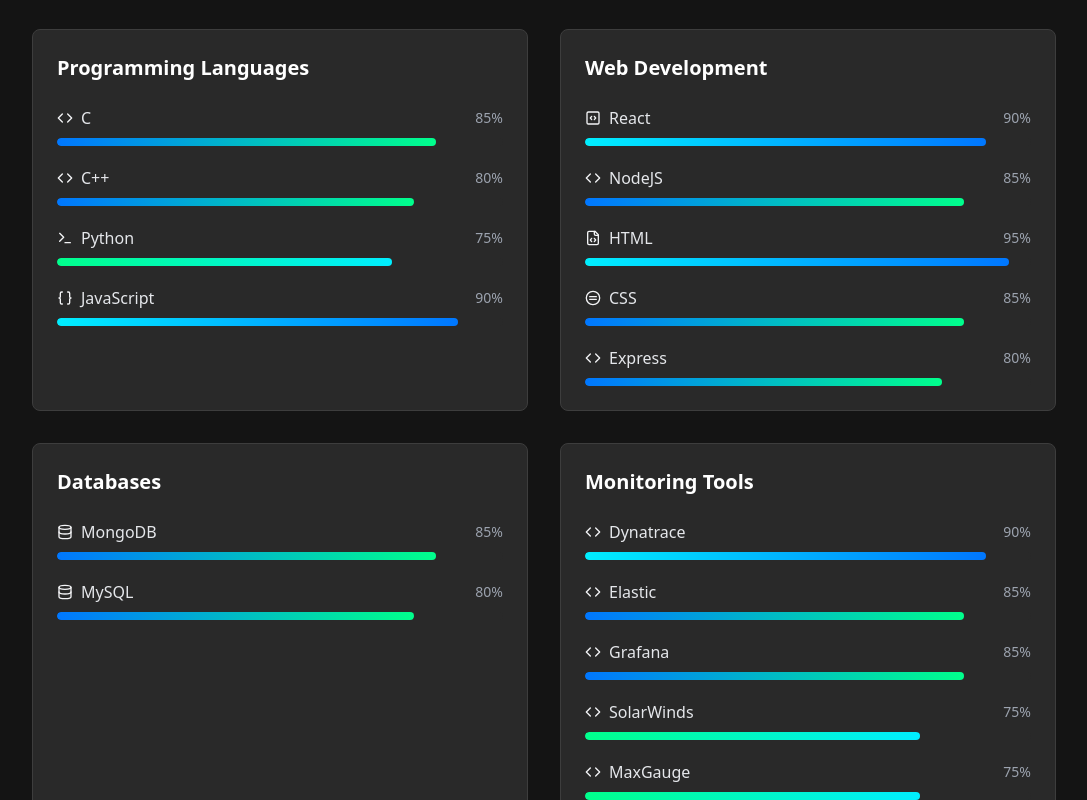
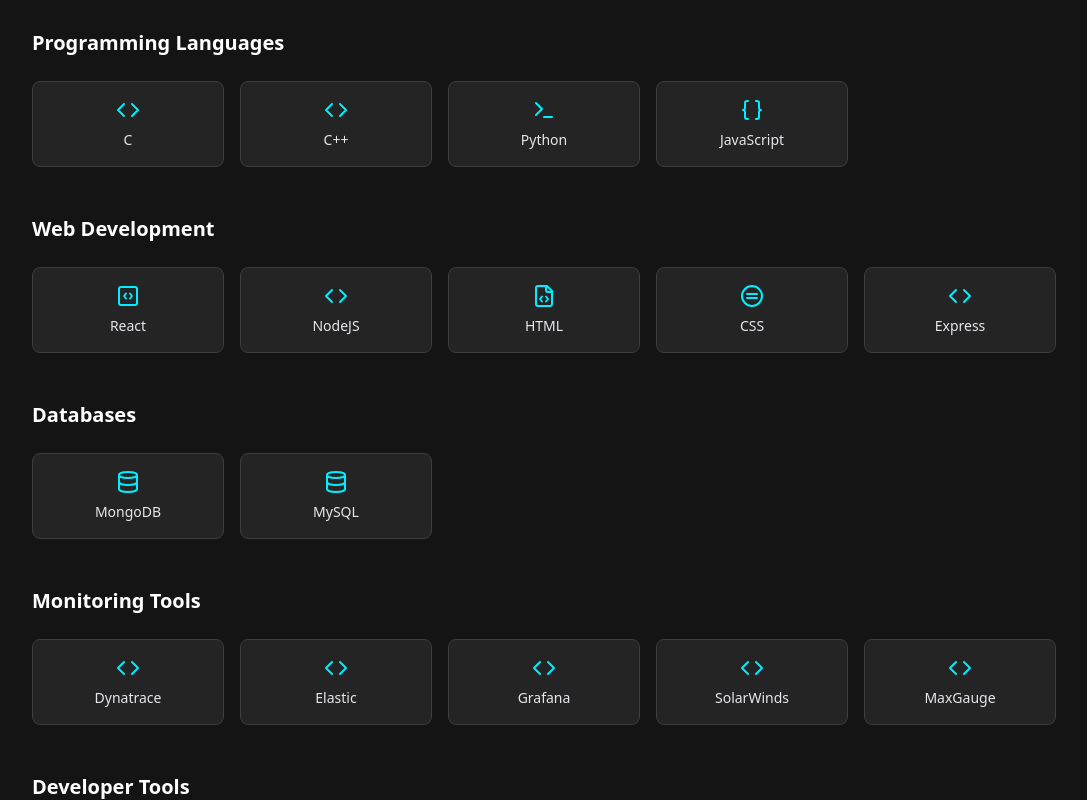
Before and after one commit to rdas757/rdas-portfolio, a React (Vite) app: page / in a window 1280 px wide. Shown: the part 1720-2520 px from the top of the page, without its empty margins (96-1183 px from the left). Built offline with nearby package versions, Linux system fonts and the light colour scheme.

Commit message:
Refactor: Redesign Skills section
Redesigned the Skills section to use a grid layout with skill icons and names only. Removed progress bars and percentages. Implemented a clean, dark-themed grid with tech logos and hover effects.

```diff
--- a/src/components/Skills.tsx
+++ b/src/components/Skills.tsx
@@ -1,10 +1,5 @@
+
 import { Code } from "lucide-react";
-import { Progress } from "@/components/ui/progress";
-import {
-  HoverCard,
-  HoverCardContent,
-  HoverCardTrigger,
-} from "@/components/ui/hover-card";
 import {
   FileCode,
   CircleEqual,
@@ -14,14 +9,16 @@ import {
   GitBranch,
   Database
 } from "lucide-react";
+import { cn } from "@/lib/utils";
 
-interface SkillCategory {
-  title: string;
-  skills: { name: string; level: number; icon?: React.ReactNode }[];
+interface Skill {
+  name: string;
+  icon?: React.ReactNode;
+  category: string;
 }
 
 const getIconForSkill = (name: string) => {
-  const iconProps = { size: 16, className: "mr-2" };
+  const iconProps = { size: 24, className: "mb-2" };
 
   switch (name.toLowerCase()) {
     case 'html': return <FileCode {...iconProps} />;
@@ -39,60 +36,46 @@ const getIconForSkill = (name: string) => {
   }
 };
 
-const skillCategories: SkillCategory[] = [
-  {
-    title: "Programming Languages",
-    skills: [
-      { name: "C", level: 85 },
-      { name: "C++", level: 80 },
-      { name: "Python", level: 75 },
-      { name: "JavaScript", level: 90 }
-    ]
-  },
-  {
-    title: "Web Development",
-    skills: [
-      { name: "React", level: 90 },
-      { name: "NodeJS", level: 85 },
-      { name: "HTML", level: 95 },
-      { name: "CSS", level: 85 },
-      { name: "Express", level: 80 }
-    ]
-  },
-  {
-    title: "Databases",
-    skills: [
-      { name: "MongoDB", level: 85 },
-      { name: "MySQL", level: 80 }
-    ]
-  },
-  {
-    title: "Monitoring Tools",
-    skills: [
-      { name: "Dynatrace", level: 90 },
-      { name: "Elastic", level: 85 },
-      { name: "Grafana", level: 85 },
-      { name: "SolarWinds", level: 75 },
-      { name: "MaxGauge", level: 75 }
-    ]
-  },
-  {
-    title: "Developer Tools",
-    skills: [
-      { name: "VS Code", level: 95 },
-      { name: "GitHub", level: 90 },
-      { name: "Jira", level: 80 },
-      { name: "Excel", level: 75 }
-    ]
-  }
+const skills: Skill[] = [
+  // Programming Languages
+  { name: "C", category: "Programming Languages" },
+  { name: "C++", category: "Programming Languages" },
+  { name: "Python", category: "Programming Languages" },
+  { name: "JavaScript", category: "Programming Languages" },
+
+  // Web Development
+  { name: "React", category: "Web Development" },
+  { name: "NodeJS", category: "Web Development" },
+  { name: "HTML", category: "Web Development" },
+  { name: "CSS", category: "Web Development" },
+  { name: "Express", category: "Web Development" },
+
+  // Databases
+  { name: "MongoDB", category: "Databases" },
+  { name: "MySQL", category: "Databases" },
+
+  // Monitoring Tools
+  { name: "Dynatrace", category: "Monitoring Tools" },
+  { name: "Elastic", category: "Monitoring Tools" },
+  { name: "Grafana", category: "Monitoring Tools" },
+  { name: "SolarWinds", category: "Monitoring Tools" },
+  { name: "MaxGauge", category: "Monitoring Tools" },
+
+  // Developer Tools
+  { name: "VS Code", category: "Developer Tools" },
+  { name: "GitHub", category: "Developer Tools" },
+  { name: "Jira", category: "Developer Tools" },
+  { name: "Excel", category: "Developer Tools" }
 ];
 
-const getProgressGradient = (level: number): string => {
-  if (level >= 90) return "from-neon-cyan to-neon-blue";
-  if (level >= 80) return "from-neon-blue to-neon-green";
-  if (level >= 70) return "from-neon-green to-neon-cyan";
-  return "from-neon-pink to-neon-purple";
-};
+// Group skills by category
+const skillsByCategory = skills.reduce((acc, skill) => {
+  if (!acc[skill.category]) {
+    acc[skill.category] = [];
+  }
+  acc[skill.category].push(skill);
+  return acc;
+}, {} as Record<string, Skill[]>);
 
 const Skills = () => {
   return (
@@ -104,58 +87,27 @@ const Skills = () => {
         </div>
 
         <div className="max-w-5xl mx-auto">
-          <div className="grid grid-cols-1 lg:grid-cols-2 gap-8">
-            {skillCategories.map((category, index) => (
+          {Object.entries(skillsByCategory).map(([category, categorySkills]) => (
+            <div key={category} className="mb-12 last:mb-0">
+              <h3 className="text-xl font-semibold mb-6 text-white">{category}</h3>
+
+              <div className="grid grid-cols-2 sm:grid-cols-3 md:grid-cols-4 lg:grid-cols-5 gap-4">
+                {categorySkills.map(skill => (
                   <div
-                key={category.title}
-                className="tech-card"
-                style={{ animationDelay: `${0.1 * index}s` }}
+                    key={`${category}-${skill.name}`}
+                    className="flex flex-col items-center justify-center p-4 rounded-lg bg-dark-800/80 border border-dark-700 transition-all duration-300 hover:border-neon-cyan hover:shadow-[0_0_15px_rgba(0,238,255,0.3)] hover:-translate-y-1"
                   >
-                <h3 className="text-xl font-semibold mb-6 text-white">{category.title}</h3>
-                <div className="space-y-5">
-                  {category.skills.map(skill => (
-                    <HoverCard key={skill.name} openDelay={200} closeDelay={100}>
-                      <HoverCardTrigger asChild>
-                        <div className="group">
-                          <div className="flex items-center justify-between mb-2">
-                            <div className="flex items-center">
+                    <div className="text-neon-cyan">
                       {getIconForSkill(skill.name)}
-                              <span className="font-medium text-gray-200 group-hover:text-neon-cyan transition-colors">
+                    </div>
+                    <span className="text-gray-200 text-sm font-medium text-center">
                       {skill.name}
                     </span>
                   </div>
-                            <span className="text-sm text-gray-400 group-hover:text-neon-cyan transition-colors">
-                              {skill.level}%
-                            </span>
-                          </div>
-                          <Progress
-                            value={skill.level}
-                            className="h-2 bg-dark-800"
-                          >
-                            <div
-                              className={`h-full rounded-full bg-gradient-to-r ${getProgressGradient(skill.level)} transition-all duration-500 group-hover:shadow-[0_0_8px_rgba(0,238,255,0.6)]`}
-                              style={{ width: `${skill.level}%` }}
-                            />
-                          </Progress>
-                        </div>
-                      </HoverCardTrigger>
-                      <HoverCardContent className="glass-card border-neon-cyan/20 w-80">
-                        <div className="flex justify-between">
-                          <div>
-                            <h4 className="font-semibold">{skill.name}</h4>
-                            <p className="text-sm text-gray-400">Proficiency: {skill.level}%</p>
-                          </div>
-                          <div className="text-neon-cyan">
-                            {getIconForSkill(skill.name)}
-                          </div>
-                        </div>
-                      </HoverCardContent>
-                    </HoverCard>
                 ))}
               </div>
             </div>
           ))}
-          </div>
         </div>
       </div>
     </section>
```
Lines whose indentation alone changed are shown as unchanged.
